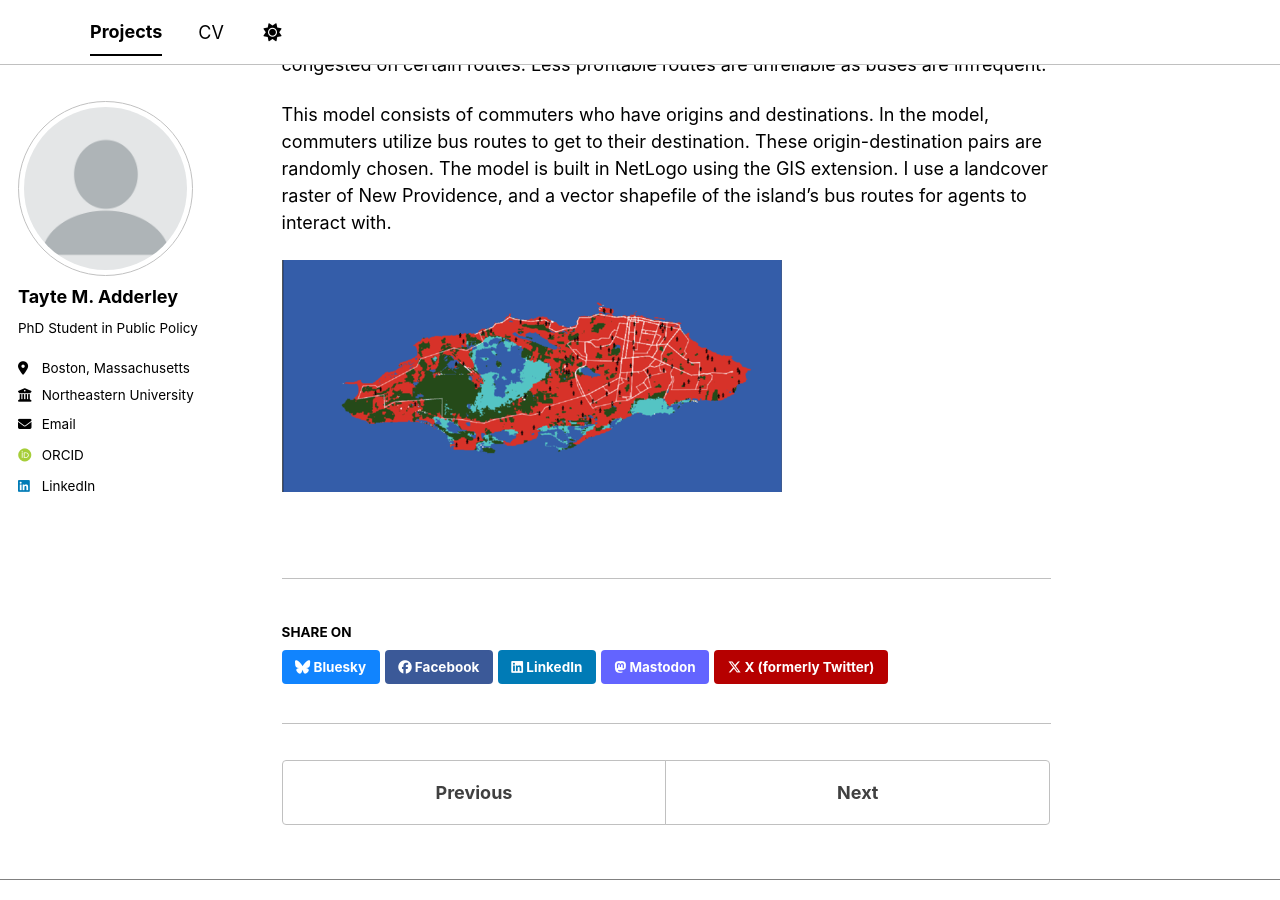
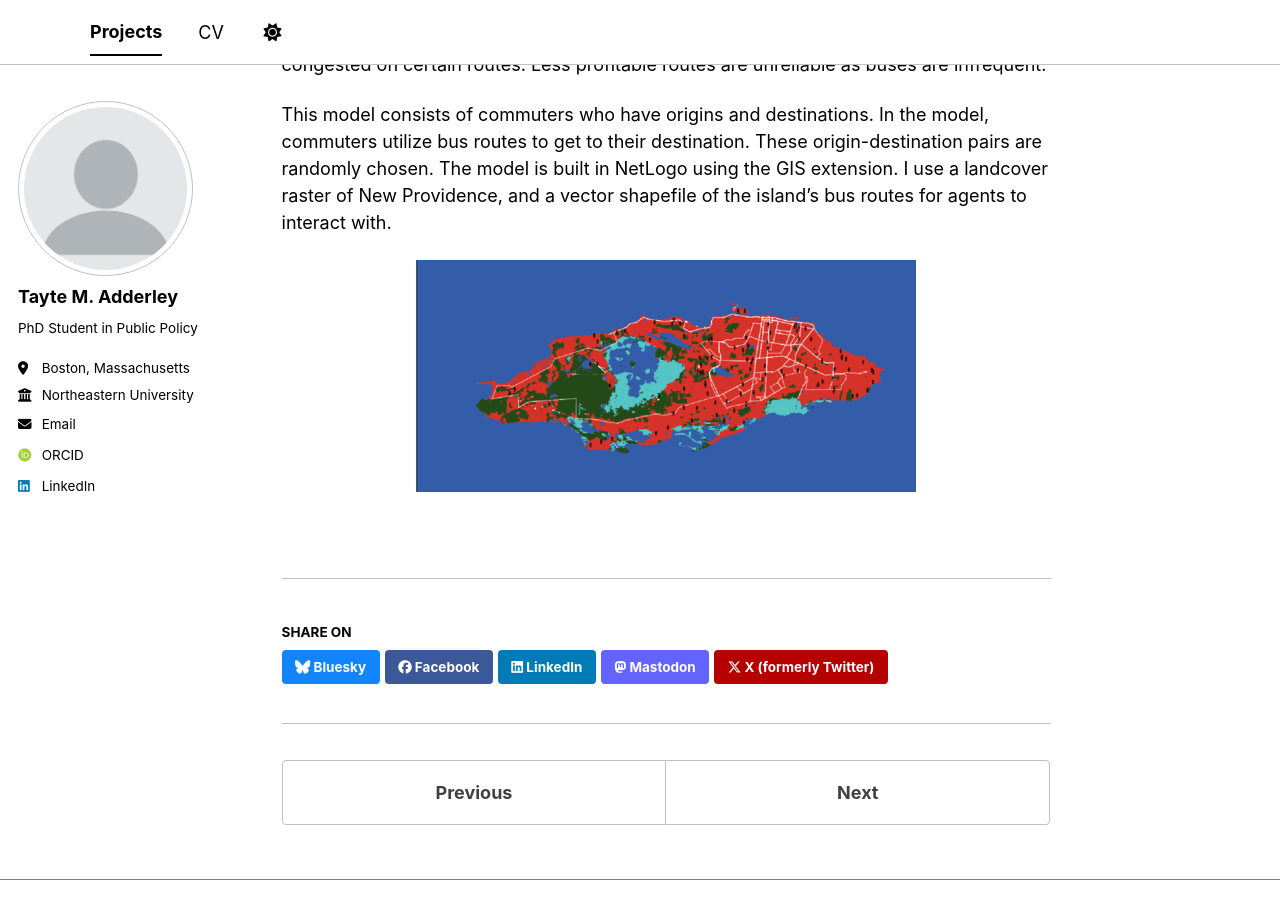
Before and after one commit to tayteadderley/tayteadderley.github.io, a Jekyll site: the page built from _portfolio/portfolio-1.md, in a window 1280 px wide and 900 px high, scrolled down 521 px. Built offline with Jekyll 4.4.1, drawn with Linux system fonts in a browser that asks for light colours; some web fonts are replaced; a script bundle is joined from its source files by our own code; library files that are not in the unit come from our copies.

Commit message:
Update portfolio-1.md

```diff
--- a/_portfolio/portfolio-1.md
+++ b/_portfolio/portfolio-1.md
@@ -9,4 +9,6 @@ The goal of this model is to examine how many transfers between buses are necess
 
 This model consists of commuters who have origins and destinations. In the model, commuters utilize bus routes to get to their destination. These origin-destination pairs are randomly chosen. The model is built in NetLogo using the GIS extension. I use a landcover raster of New Providence, and a vector shapefile of the island's bus routes for agents to interact with.
 
-![Transit Model](/images/Transit_Model_R2.png)
+<p align="center">
+  <img src="/images/Transit_Model_R2.png" alt="New Providence Transit Model">
+</p>
```
